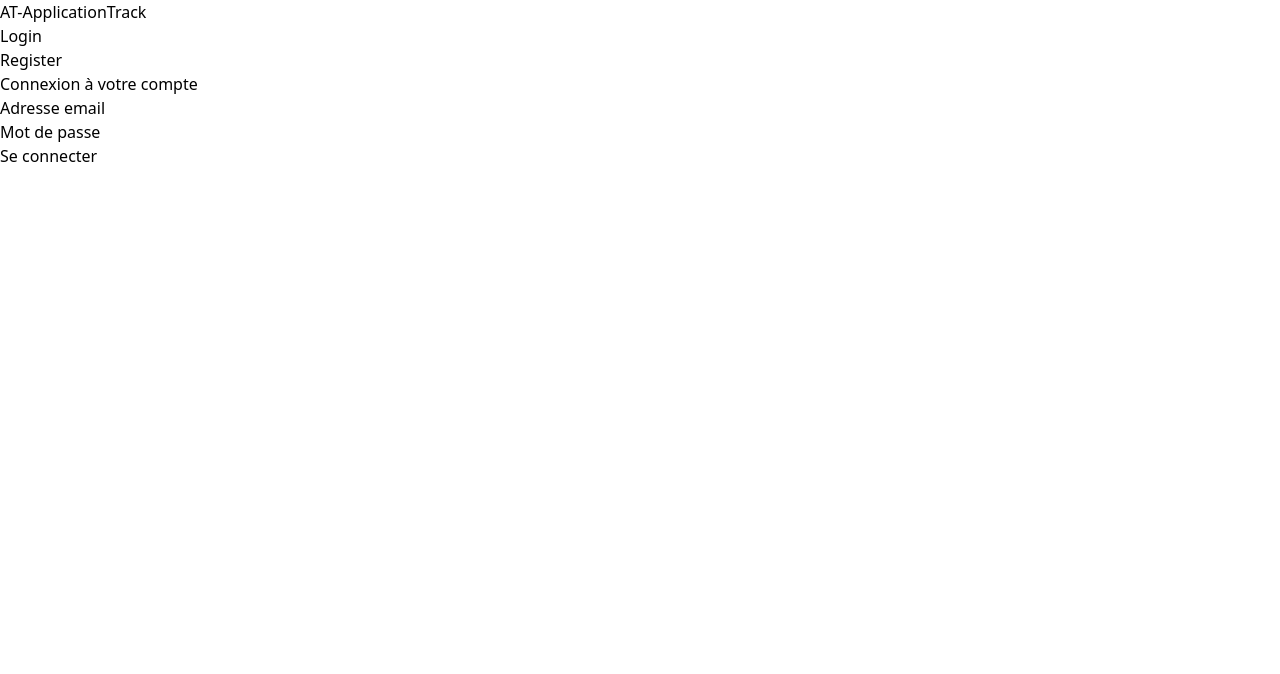
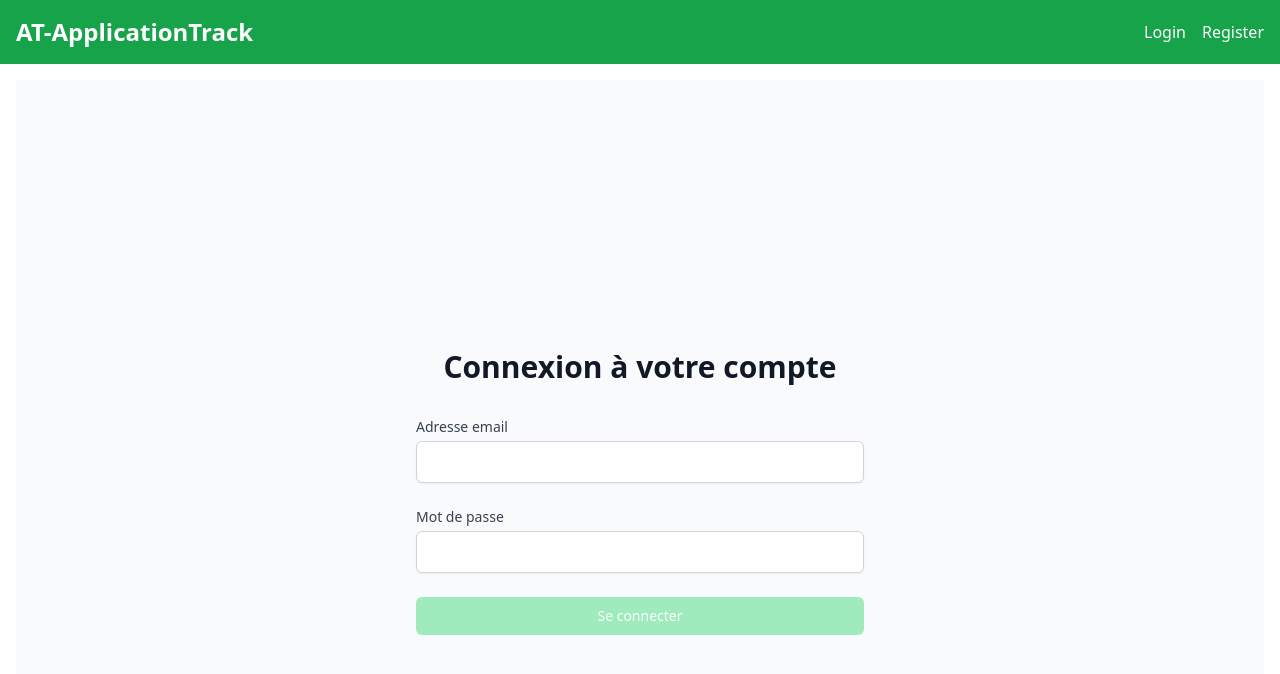
Before and after one commit to VoutsaStevie/application-tracker, an Angular app: page /auth/login in a window 1280 px wide. Shown: the top 674 px of the page. Built offline with nearby package versions, Linux system fonts and the light colour scheme.

Commit message:
adding untracked packages

```diff
--- a/angular.json
+++ b/angular.json
@@ -3,7 +3,7 @@
   "version": 1,
   "newProjectRoot": "projects",
   "projects": {
-    "application-Tracker": {
+    "application-list-app": {
       "projectType": "application",
       "schematics": {},
       "root": "",
@@ -38,7 +38,8 @@
                   "maximumError": "8kB"
                 }
               ],
-              "outputHashing": "all"
+              "outputHashing": "all",
+              "serviceWorker": "ngsw-config.json"
             },
             "development": {
               "optimization": false,
@@ -52,10 +53,10 @@
           "builder": "@angular/build:dev-server",
           "configurations": {
             "production": {
-              "buildTarget": "application-Tracker:build:production"
+              "buildTarget": "application-list-app:build:production"
             },
             "development": {
-              "buildTarget": "application-Tracker:build:development"
+              "buildTarget": "application-list-app:build:development"
             }
           },
           "defaultConfiguration": "development"
--- a/package.json
+++ b/package.json
@@ -33,6 +33,7 @@
     "@angular/forms": "^20.2.0",
     "@angular/platform-browser": "^20.2.0",
     "@angular/router": "^20.2.0",
+    "@angular/service-worker": "^20.3.1",
     "rxjs": "~7.8.0",
     "tslib": "^2.3.0",
     "zone.js": "~0.15.0"
@@ -54,6 +55,7 @@
     "karma-jasmine-html-reporter": "~2.1.0",
     "lint-staged": "^16.2.0",
     "postcss": "^8.5.6",
+    "prettier": "^3.6.2",
     "tailwindcss": "^3.4.17",
     "typescript": "~5.9.2",
     "typescript-eslint": "8.40.0"
--- a/tailwind.config.js
+++ b/tailwind.config.js
@@ -1,6 +1,6 @@
 /** @type {import('tailwindcss').Config} */
 module.exports = {
-  content: [],
+  content: ['./src/**/*.{html,ts}'],
   theme: {
     extend: {},
   },
```
Also changed, not shown: ngsw-config.json (added, +28 -0 lines), 1 other file (tests, documents, lock files or other folders).
